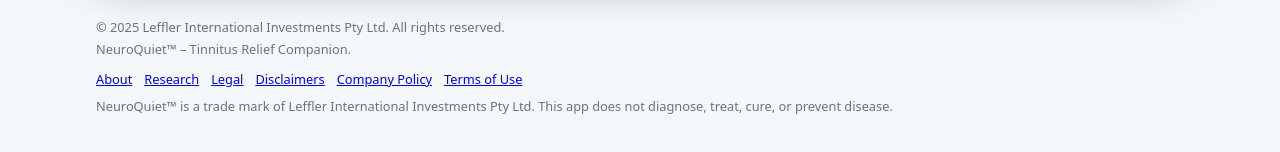
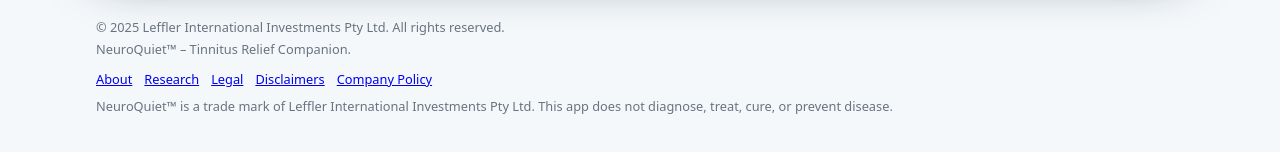
Before and after one commit to danyaffa/CalmTinnitus, a Next.js app: page / in a window 1280 px wide. Shown: the part 1111-1263 px from the top of the page. Built offline with nearby package versions, Linux system fonts and the light colour scheme; no server answers.

Commit message:
Update page.tsx

```diff
--- a/app/page.tsx
+++ b/app/page.tsx
@@ -134,7 +134,6 @@ export default function HomePage() {
           <Link href="/legal">Legal</Link>
           <Link href="/disclaimers">Disclaimers</Link>
           <Link href="/company-policy">Company Policy</Link>
-          <Link href="/terms">Terms of Use</Link>
         </div>
         <p className="nq-footer-note">
           NeuroQuiet™ is a trade mark of Leffler International Investments Pty
```
